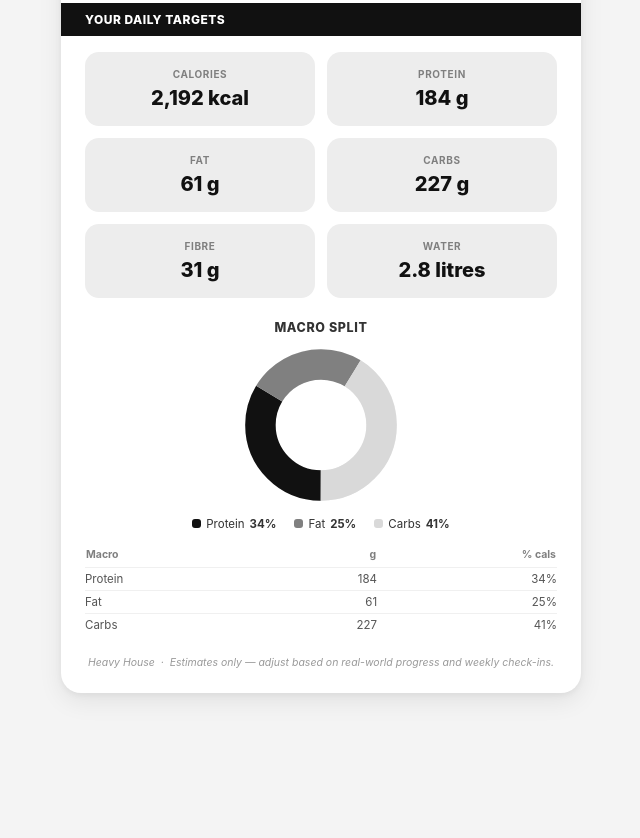
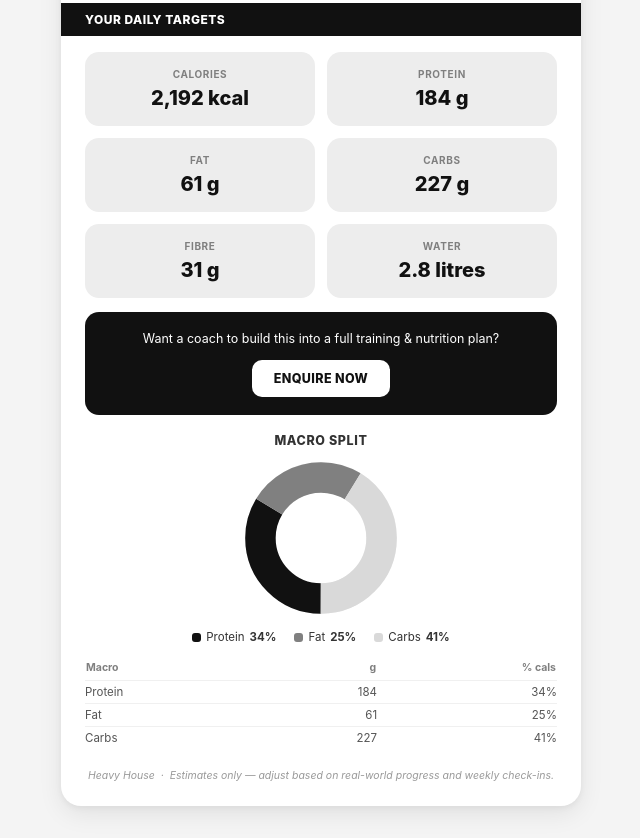
Before and after one commit to HeavyHouse-Links/macro-calculator, a plain HTML site: page index.html in a window 1280 px wide. Shown: the part 648-1486 px from the top of the page, without its empty margins (319-959 px from the left). Before the commit the page ends 1373 px from the top, so only its background shows below. Drawn offline with Linux system fonts and the light colour scheme.

Commit message:
Add coaching enquiry CTA below results

```diff
--- a/index.html
+++ b/index.html
@@ -320,6 +320,30 @@
     font-style:italic;
     padding:16px 24px 24px;
   }
+  .cta{
+    margin:6px 24px 4px;
+    padding:18px 20px;
+    text-align:center;
+    background:var(--ink);
+    border-radius:var(--radius-md);
+  }
+  .cta p{
+    margin:0 0 12px;
+    color:#fff;
+    font-size:12.5px;
+    line-height:1.5;
+  }
+  .cta a{
+    display:inline-block;
+    background:#fff;
+    color:var(--ink);
+    text-decoration:none;
+    font-size:12.5px;
+    font-weight:800;
+    letter-spacing:0.03em;
+    padding:11px 22px;
+    border-radius:var(--radius-sm);
+  }
 </style>
 </head>
 <body>
@@ -426,6 +450,11 @@
     <div class="result-card"><div class="label">Carbs</div><div class="value" id="outCarbs">&ndash;</div></div>
     <div class="result-card"><div class="label">Fibre</div><div class="value" id="outFibre">&ndash;</div></div>
     <div class="result-card"><div class="label">Water</div><div class="value" id="outWater">&ndash;</div></div>
+  </div>
+
+  <div class="cta">
+    <p>Want a coach to build this into a full training &amp; nutrition plan?</p>
+    <a href="https://form.jotform.com/220577256021046" target="_blank" rel="noopener">ENQUIRE NOW</a>
   </div>
 
   <div class="chart-wrap">
```
